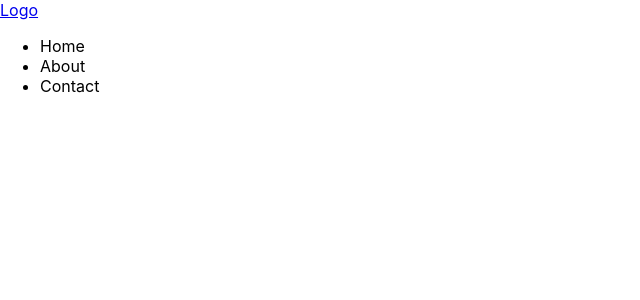
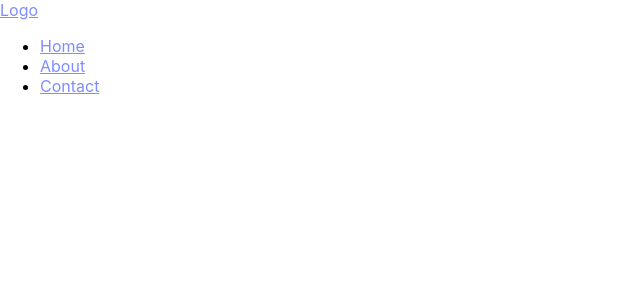
Before and after one commit to Ujala-355/Advance_react, a React (Create React App) app: page / in a window 1280 px wide. Shown: the top 300 px of the page, without its empty margins (0-640 px from the left). Built offline with nearby package versions, Linux system fonts and the light colour scheme.

Commit message:
Navigate to page without Page Reload

```diff
--- a/src/About.js
+++ b/src/About.js
@@ -2,7 +2,7 @@ import React from "react"
 const About=()=>{
     return(
         <>
-            <div>About page</div>
+            <div className="text1">About page</div>
         </>
     )
 }
--- a/src/Contact.js
+++ b/src/Contact.js
@@ -2,7 +2,7 @@ import React from "react";
 const Contact=()=>{
     return(
         <>
-            <div>Contact page</div>
+            <div className="text2">Contact page</div>
         </>
     )
 }
--- a/src/Home.js
+++ b/src/Home.js
@@ -1,14 +1,21 @@
-import React from "react"
+import React from "react";
+import {Link} from "react-router-dom";
 const Home=()=>{
     return(
         <>
             <header>
-                <a href="#">Logo</a>
+                <a href="#" className="text">Logo</a>
                 <nav>
                     <ul>
-                        <li>Home</li>
-                        <li>About</li>
-                        <li>Contact</li>
+                        <li>
+                            <Link className="text" to="/">Home</Link>
+                        </li>
+                        <li>
+                            <Link className="text" to="/about">About</Link>
+                        </li>
+                        <li>
+                            <Link className="text" to="/cantact">Contact</Link>
+                        </li>
                     </ul>
                 </nav>
             </header>
--- a/src/index.css
+++ b/src/index.css
@@ -11,3 +11,12 @@ code {
   font-family: source-code-pro, Menlo, Monaco, Consolas, 'Courier New',
     monospace;
 }
+.text{
+  color:rgb(127, 140, 255);
+}
+.text1{
+  color:blueviolet;
+}
+.text2{
+  color:aqua;
+}
```
